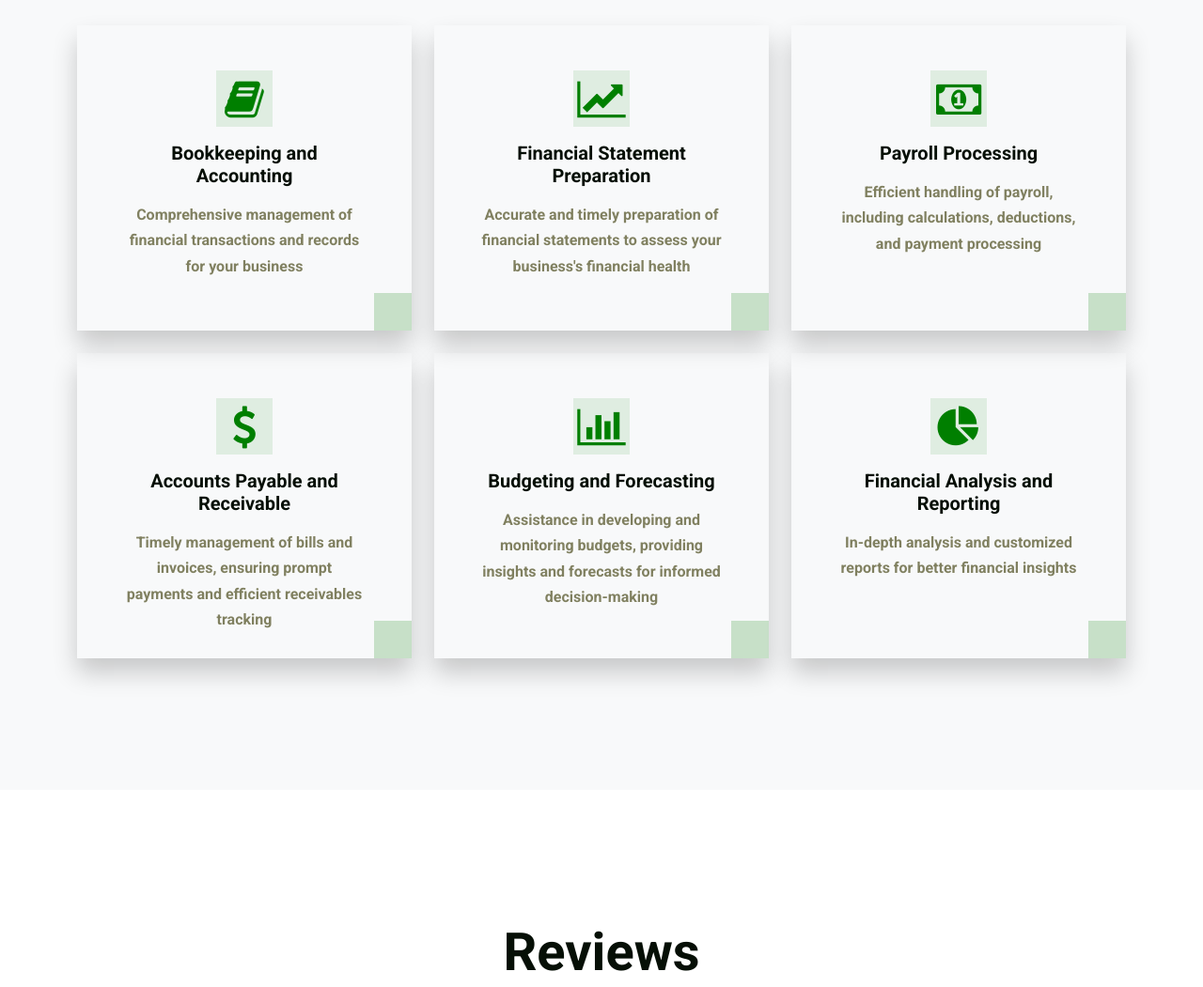
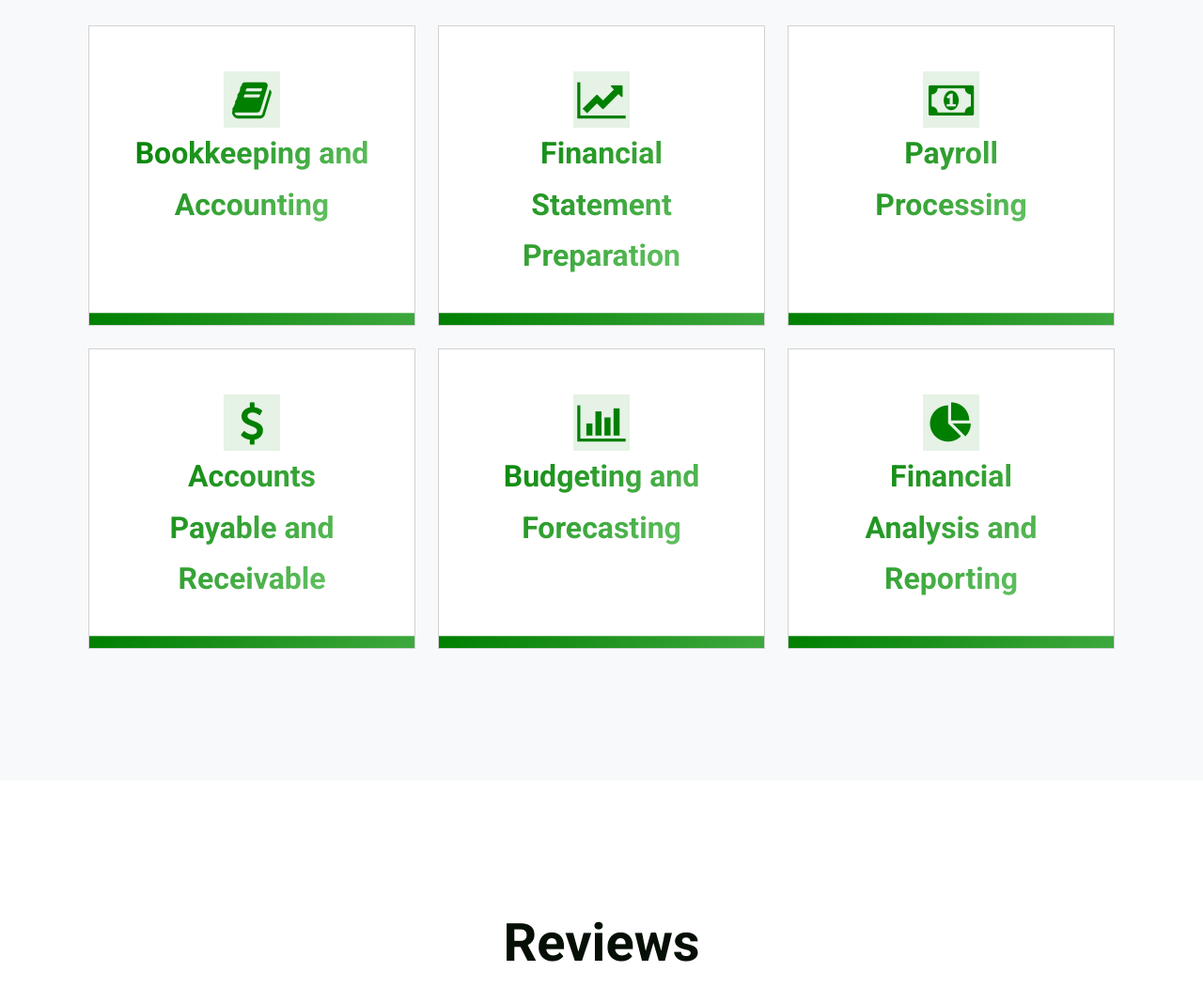
Before and after one commit to alexiscodes21/bookkeeper-website, a website: page index.html in a window 1280 px wide. Shown: the part 2362-3413 px from the top of the page at 94% size. Drawn offline with nearby package versions, Linux system fonts and the light colour scheme.

Commit message:
update cards on services section

```diff
--- a/css/styles.css
+++ b/css/styles.css
@@ -1,13 +1,14 @@
 :root {
   --color-dark: #060f06;
-    --color-darkgreen: #007F00;
-    --color-lightgreen: #73CC73;
+  --color-darkgreen: #007f00;
+  --color-lightgreen: #73cc73;
   --color-darkgreen-rgb: 0, 127, 0;
   --color-graygreen: #808060;
   --color-white: #ffffff;
   --font-base: "Roboto", sans-serif;
-    --box-shadow: 0 15px 25px rgba(0, 0, 0, 0.20);
+  --box-shadow: 0 15px 25px rgba(0, 0, 0, 0.2);
   --transition: all 500ms ease;
+  --transition2: all 0.6s cubic-bezier(0.23, 1, 0.32, 1);
 }
 
 body {
@@ -16,7 +17,17 @@ body {
   color: var(--color-graygreen);
 }
 
-h1, h2, h3, h4, h5, h6, .h1, .h2, .h3, .h4, .h5 .h6 {
+h1,
+h2,
+h3,
+h4,
+h5,
+h6,
+.h1,
+.h2,
+.h3,
+.h4,
+.h5 .h6 {
   font-weight: 600;
   color: var(--color-dark);
 }
@@ -123,7 +134,7 @@ img {
   flex: none;
 }
 
-.service  {
+.service {
   position: relative;
   overflow: hidden;
   z-index: 2;
@@ -157,3 +168,62 @@ img {
   background-color: rgba(255, 255, 255, 0.2);
   color: var(--color-white);
 }
+
+.card-container {
+  position: relative;
+  overflow: hidden;
+}
+
+.card {
+  border-radius: inherit;
+  position: relative;
+  overflow: hidden;
+  height: 20rem;
+}
+
+.front-content {
+  display: flex;
+  flex-direction: column;
+}
+
+.card .front-content {
+  display: flex;
+}
+
+.card .front-content p {
+  font-size: 2rem;
+  font-weight: 700;
+  /* opacity: 1; */
+  background: linear-gradient(-45deg, var(--color-lightgreen) 0%, var(--color-darkgreen) 100%);
+  background-clip: text;
+  -webkit-background-clip: text;
+  -webkit-text-fill-color: transparent;
+  /* transition: var(--transition2) */
+}
+
+.card .content {
+  position: absolute;
+  top: 0;
+  left: 0;
+  width: 100%;
+  height: 100%;
+  display: flex;
+  flex-direction: column;
+  text-align: center;
+  background: linear-gradient(-45deg, var(--color-lightgreen) 0%, var(--color-darkgreen) 100%);
+  color: var(--color-white);
+  padding: 20px;
+  line-height: 1.5;
+  pointer-events: none;
+  transform: translateY(96%);
+  transition: var(--transition2);
+}
+
+.card .content .heading {
+  font-size: 32px;
+  font-weight: 700;
+}
+
+.card:hover .content {
+  transform: translateY(0);
+}
--- a/index.html
+++ b/index.html
@@ -85,6 +85,9 @@
           </div>
         </div>
         <div class="row justify-content-between align-items-center">
+          <div class="col-lg-6 mb-3">
+            <img src="img/lady.jpg" alt="Lady holding binders" />
+          </div>
           <div class="col-lg-5">
             <h1>About Bookkeeper Guru</h1>
             <p class="mt-3 mb-4">
@@ -122,9 +125,6 @@
               </div>
             </div>
           </div>
-          <div class="col-lg-6">
-            <img src="img/lady.jpg" alt="Lady holding binders" />
-          </div>
         </div>
       </div>
     </section>
@@ -144,59 +144,102 @@
             </div>
           </div>
         </div>
+      <div class="container">
         <div class="row g-4 text-center">
-          <div class="col-lg-4 col-sm-6">
-            <div class="service theme-shadow p-lg-5 p-4">
+          <div class="card-container col-lg-4 col-sm-6">
+            <div class="card p-lg-5 p-4">
+              <div class="front-content align-items-center justify-content-center">
                 <div class="iconbox">
                   <i class="fa fa-book"></i>
                 </div>
-              <h5 class="mt-3 mb-3">Bookkeeping and Accounting</h5>
+                <div>
+                  <p>Bookkeeping and Accounting</p>
+                </div>
+              </div>
+              <div class="content align-items-center justify-content-center">
+                <p class="heading">Bookkeeping and Accounting</p>
                 <p>Comprehensive management of financial transactions and records for your business</p>
               </div>
             </div>
-          <div class="col-lg-4 col-sm-6">
-            <div class="service theme-shadow p-lg-5 p-4">
+          </div>
+          <div class="card-container col-lg-4 col-sm-6">
+            <div class="card p-lg-5 p-4">
+              <div class="front-content align-items-center justify-content-center">
                 <div class="iconbox">
                   <i class="fa fa-line-chart"></i>
                 </div>
-              <h5 class="mt-3 mb-3">Financial Statement Preparation</h5>
+                <div>
+                  <p>Financial Statement Preparation</p>
+                </div>
+              </div>
+              <div class="content align-items-center justify-content-center">
+                <p class="heading">Financial Statement Preparation</p>
                 <p>Accurate and timely preparation of financial statements to assess your business's financial health</p>
               </div>
             </div>
-          <div class="col-lg-4 col-sm-6">
-            <div class="service theme-shadow p-lg-5 p-4">
+          </div>
+          <div class="card-container col-lg-4 col-sm-6">
+            <div class="card p-lg-5 p-4">
+              <div class="front-content align-items-center justify-content-center">
                 <div class="iconbox">
                   <i class="fa fa-money"></i>
                 </div>
-              <h5 class="mt-3 mb-3">Payroll Processing</h5>
+                <div>
+                  <p>Payroll Processing</p>
+                </div>
+              </div>
+              <div class="content align-items-center justify-content-center">
+                <p class="heading">Payroll Processing</p>
                 <p>Efficient handling of payroll, including calculations, deductions, and payment processing</p>
               </div>
             </div>
-          <div class="col-lg-4 col-sm-6">
-            <div class="service theme-shadow p-lg-5 p-4">
+          </div>
+          <div class="card-container col-lg-4 col-sm-6">
+            <div class="card p-lg-5 p-4">
+              <div class="front-content align-items-center justify-content-center">
                 <div class="iconbox">
                   <i class="fa fa-dollar"></i>
                 </div>
-              <h5 class="mt-3 mb-3">Accounts Payable and Receivable</h5>
+                <div>
+                  <p>Accounts Payable and Receivable</p>
+                </div>
+              </div>
+              <div class="content align-items-center justify-content-center">
+                <p class="heading">Accounts Payable and Receivable</p>
                 <p>Timely management of bills and invoices, ensuring prompt payments and efficient receivables tracking</p>
               </div>
             </div>
-          <div class="col-lg-4 col-sm-6">
-            <div class="service theme-shadow p-lg-5 p-4">
+          </div>
+          <div class="card-container col-lg-4 col-sm-6">
+            <div class="card p-lg-5 p-4">
+              <div class="front-content align-items-center justify-content-center">
                 <div class="iconbox">
                   <i class="fa fa-bar-chart"></i>
                 </div>
-              <h5 class="mt-3 mb-3">Budgeting and Forecasting</h5>
+                <div>
+                  <p>Budgeting and Forecasting</p>
+                </div>
+              </div>
+              <div class="content align-items-center justify-content-center">
+                <p class="heading">Budgeting and Forecasting</p>
                 <p>Assistance in developing and monitoring budgets, providing insights and forecasts for informed decision-making</p>
               </div>
             </div>
-          <div class="col-lg-4 col-sm-6">
-            <div class="service theme-shadow p-lg-5 p-4">
+          </div>
+          <div class="card-container col-lg-4 col-sm-6">
+            <div class="card p-lg-5 p-4">
+              <div class="front-content align-items-center justify-content-center">
                 <div class="iconbox">
                   <i class="fa fa-pie-chart"></i>
                 </div>
-              <h5 class="mt-3 mb-3">Financial Analysis and Reporting</h5>
+                <div>
+                  <p>Financial Analysis and Reporting</p>
+                </div>
+              </div>
+              <div class="content align-items-center justify-content-center">
+                <p class="heading">Financial Analysis and Reporting</p>
                 <p>In-depth analysis and customized reports for better financial insights</p>
+              </div>
             </div>
           </div>
         </div>
```
Lines whose indentation alone changed are shown as unchanged.
